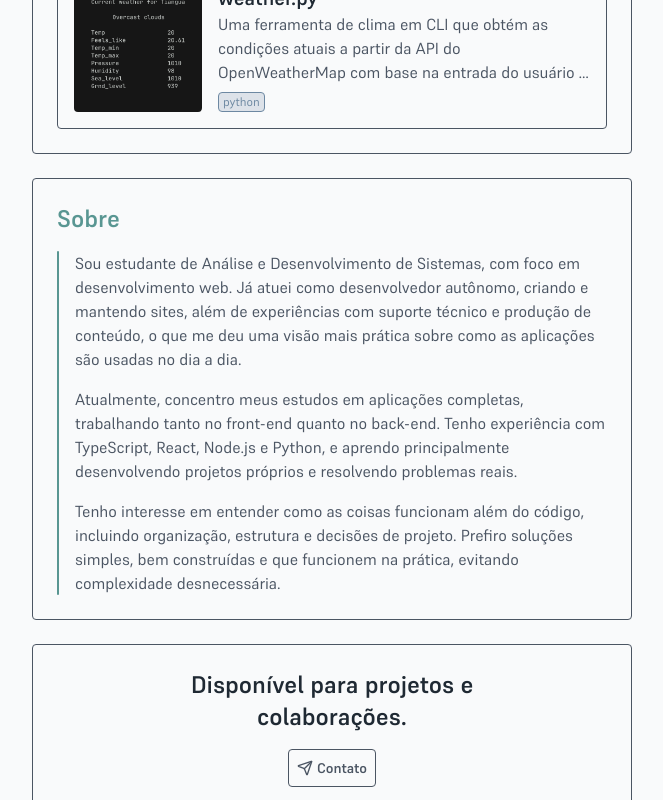
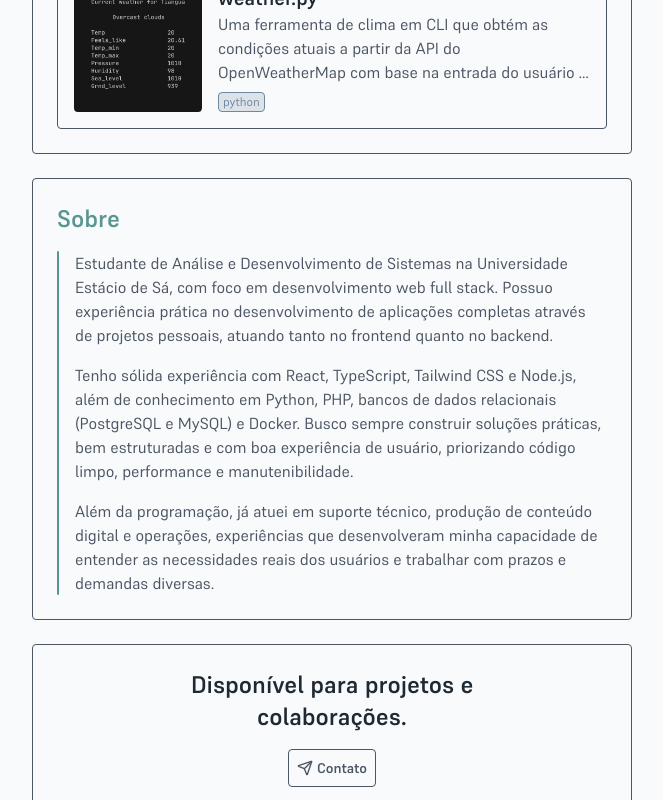
Before and after one commit to gusvsconcelos/portfolio, a React (Vite) app: page / in a window 1280 px wide. Shown: the part 1356-2156 px from the top of the page, without its empty margins (308-971 px from the left). Built offline with nearby package versions, Linux system fonts and the light colour scheme.

Commit message:
chore: fix header minor misspelling and update about-me text

```diff
--- a/src/components/layout/About.tsx
+++ b/src/components/layout/About.tsx
@@ -8,28 +8,27 @@ export default function About() {
         {/*Decoration*/}
         <div className="min-w-0.5 min-h-fit mr-4 rounded-2xl bg-accent-1"></div>
 
-        {/*About me*/}
+        {/* About me */}
         <div className="flex flex-col gap-4 transition duration-300">
           <p>
-            Sou estudante de Análise e Desenvolvimento de Sistemas, com foco em
-            desenvolvimento web. Já atuei como desenvolvedor autônomo, criando e
-            mantendo sites, além de experiências com suporte técnico e produção
-            de conteúdo, o que me deu uma visão mais prática sobre como as
-            aplicações são usadas no dia a dia.
+            Estudante de Análise e Desenvolvimento de Sistemas na Universidade
+            Estácio de Sá, com foco em desenvolvimento web full stack. Possuo
+            experiência prática no desenvolvimento de aplicações completas
+            através de projetos pessoais, atuando tanto no frontend quanto no
+            backend.
           </p>
-
           <p>
-            Atualmente, concentro meus estudos em aplicações completas,
-            trabalhando tanto no front-end quanto no back-end. Tenho experiência
-            com TypeScript, React, Node.js e Python, e aprendo principalmente
-            desenvolvendo projetos próprios e resolvendo problemas reais.
+            Tenho sólida experiência com React, TypeScript, Tailwind CSS e
+            Node.js, além de conhecimento em Python, PHP, bancos de dados
+            relacionais (PostgreSQL e MySQL) e Docker. Busco sempre construir
+            soluções práticas, bem estruturadas e com boa experiência de
+            usuário, priorizando código limpo, performance e manutenibilidade.
           </p>
-
           <p>
-            Tenho interesse em entender como as coisas funcionam além do código,
-            incluindo organização, estrutura e decisões de projeto. Prefiro
-            soluções simples, bem construídas e que funcionem na prática,
-            evitando complexidade desnecessária.
+            Além da programação, já atuei em suporte técnico, produção de
+            conteúdo digital e operações, experiências que desenvolveram minha
+            capacidade de entender as necessidades reais dos usuários e
+            trabalhar com prazos e demandas diversas.
           </p>
         </div>
       </div>
--- a/src/components/layout/Header.tsx
+++ b/src/components/layout/Header.tsx
@@ -34,8 +34,8 @@ export default function Header() {
       </div>
 
       {/*Introduction*/}
-      <p className="max-w-96 text-center text-fg-2 dark:text-fg-dark-2">
-        Oi, sou o Gustavo, estudante e desenvolvedor fullstack com foco em
+      <p className="max-w-98 text-center text-fg-2 dark:text-fg-dark-2">
+        Oi, sou o Gustavo, estudante e desenvolvedor full stack com foco em
         soluções modernas para web.
       </p>
     </header>
```
